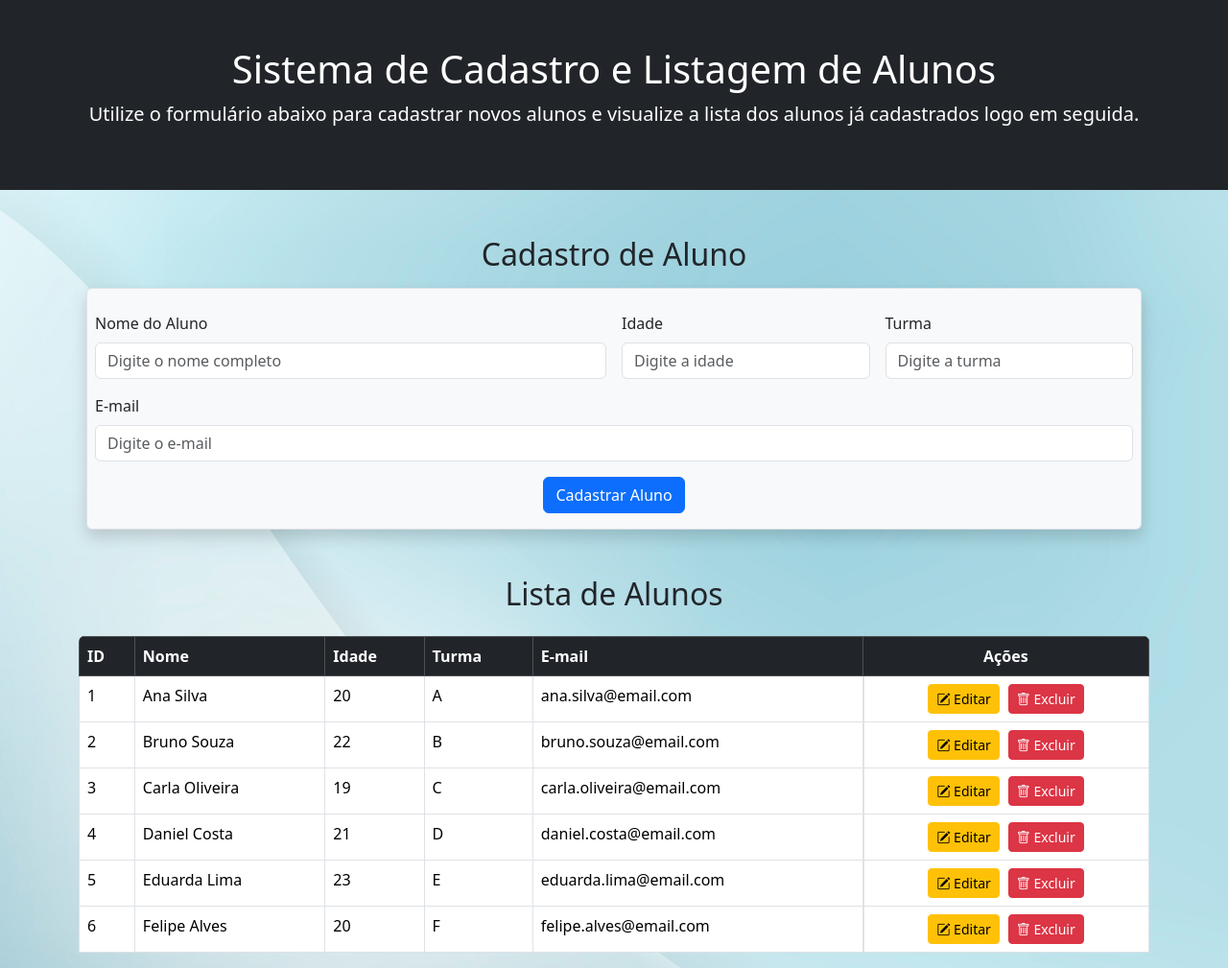
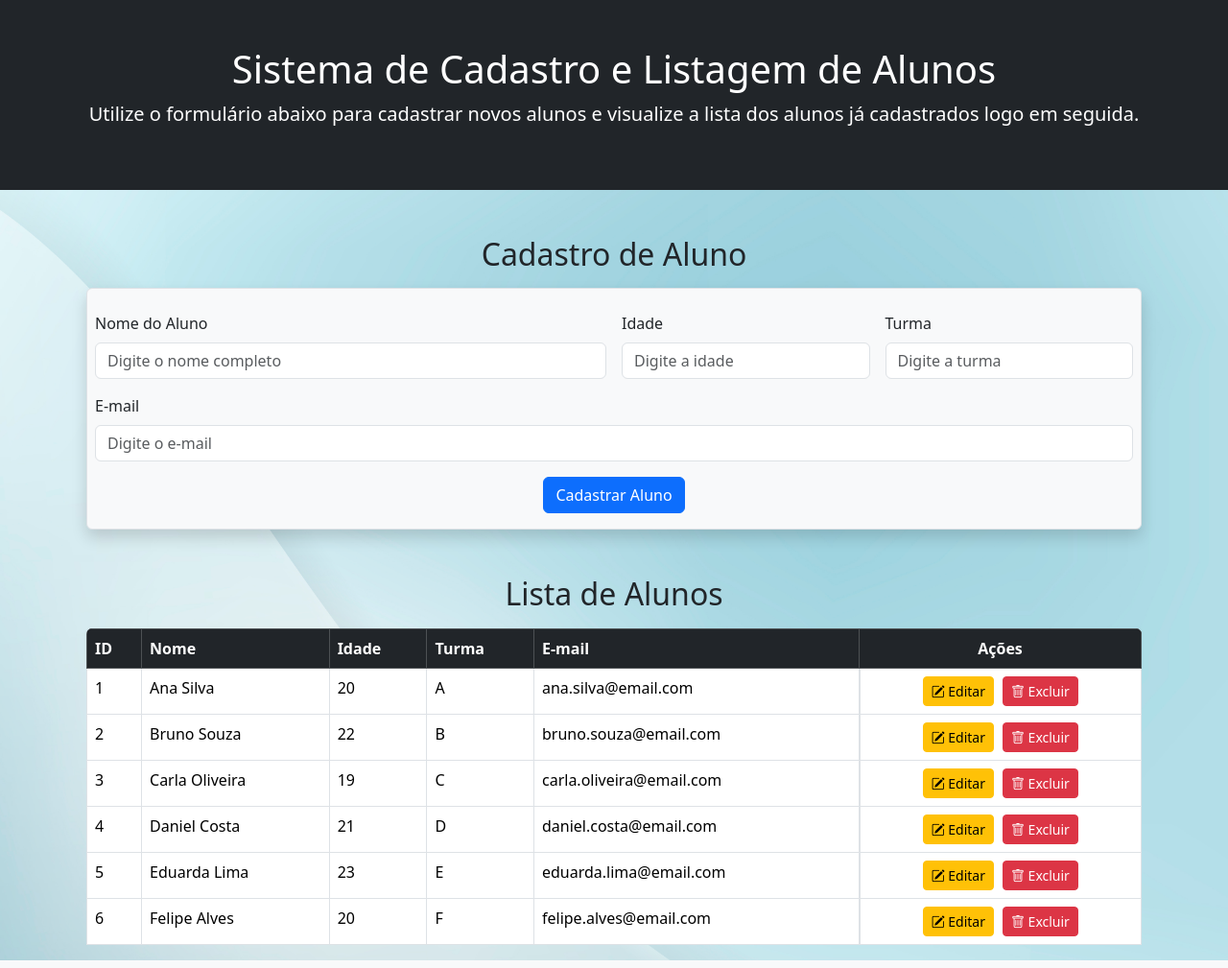
Before and after one commit to Marques-Filho/challenge002-turmafs21, a plain HTML site: page index.html in a window 1280 px wide. Shown: the whole page at 96% size. Drawn offline with nearby package versions, Linux system fonts and the light colour scheme.

Commit message:
eighth commit student form and list

```diff
--- a/index.html
+++ b/index.html
@@ -52,8 +52,8 @@
         </section>
 
         <!-- Lista de Alunos -->
-        <section aria-labelledby="lista-alunos" class="mt-5">
-            <h2 id="lista-alunos" class="text-center mb-4">Lista de Alunos</h2>
+        <section aria-labelledby="lista-alunos" class="mt-5 px-2">
+            <h2 id="lista-alunos" class="text-center mb-3">Lista de Alunos</h2>
 
             <div class="table-responsive rounded">
                 <table class="table table-bordered table-hover bg-light">
```
